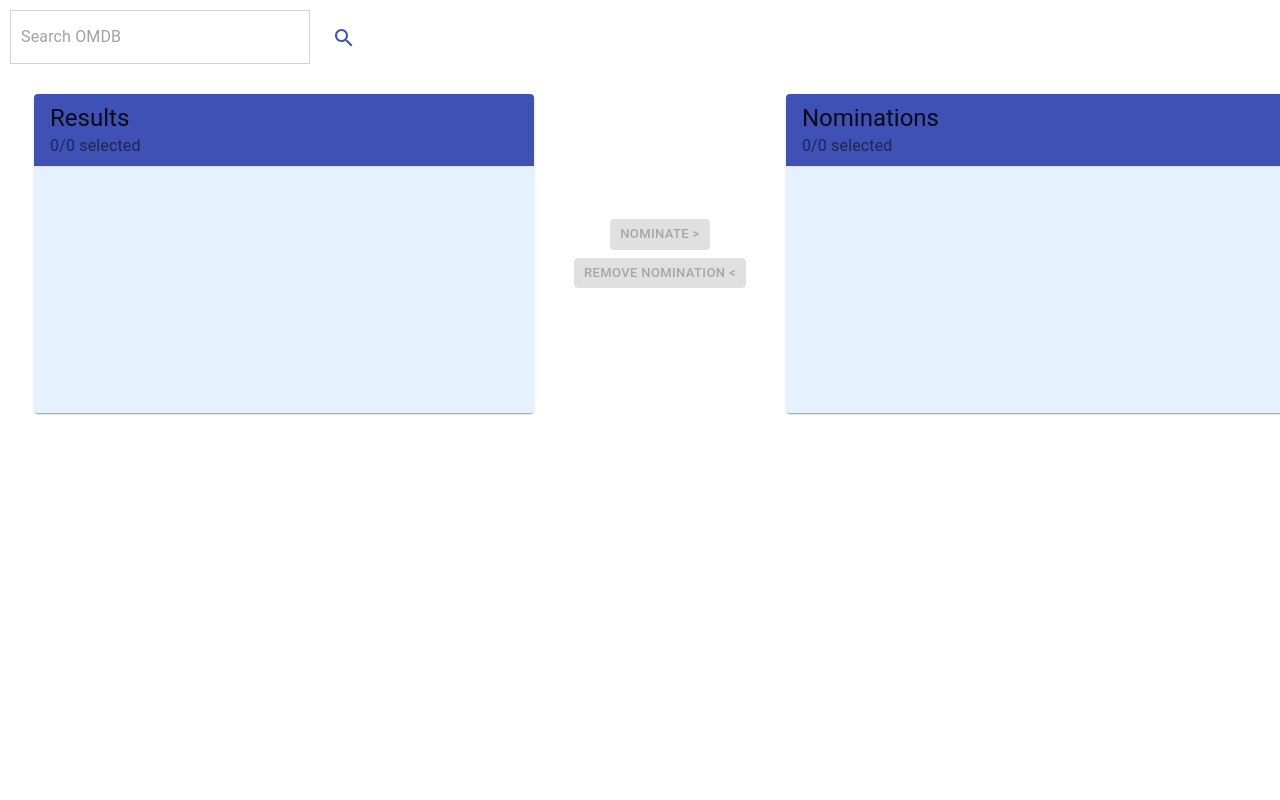
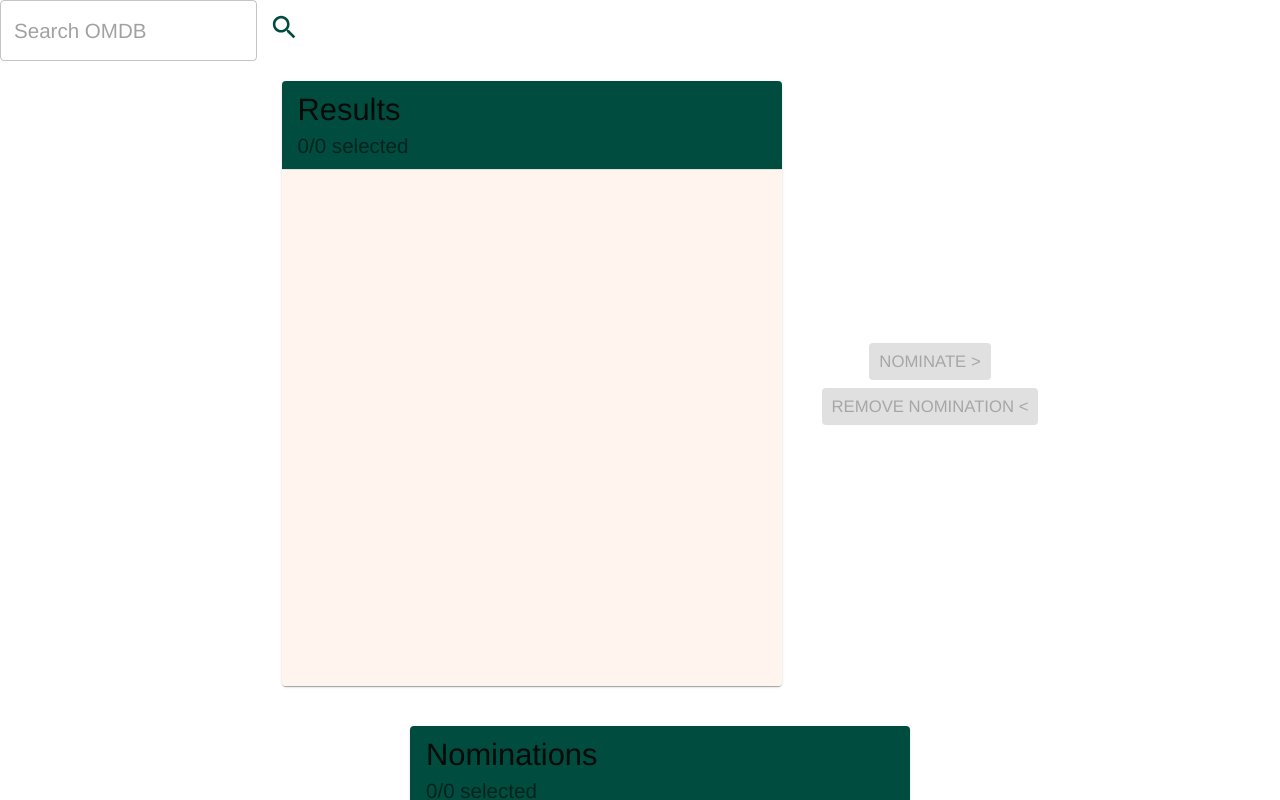
Before and after one commit to 233eric/Shopify, a React (Create React App) app: page / in a window 1280 px wide. Shown: the top 800 px of the page. Built offline with nearby package versions, Linux system fonts and the light colour scheme.

Commit message:
added theme and animations, fixed duplicate movies bug

```diff
--- a/public/index.html
+++ b/public/index.html
@@ -24,7 +24,7 @@
       work correctly both with client-side routing and a non-root public URL.
       Learn how to configure a non-root public URL by running `npm run build`.
     -->
-    <title>React App</title>
+    <title>The Shoppies</title>
   </head>
   <body>
     <noscript>You need to enable JavaScript to run this app.</noscript>
--- a/src/App.js
+++ b/src/App.js
@@ -1,20 +1,39 @@
 import React from "react";
 import { withStyles } from '@material-ui/core/styles';
 import { getMovies } from "./utils/apiHelper";
-import InputBase from '@material-ui/core/InputBase';
+import TextField from '@material-ui/core/TextField';
 import IconButton from '@material-ui/core/IconButton';
 import SearchIcon from '@material-ui/icons/Search';
 import Results from './components/results'
+import { createMuiTheme, makeStyles, ThemeProvider } from '@material-ui/core/styles';
 
-const useStyles = {
+
+const theme = createMuiTheme({
+  typography: {
+    fontSize: 18,
+    fontFamily:  "Helvetica, Arial, sans-serif",
+    fontWeightBold: 800
+  },
+  palette: {
+    primary: {
+      main: "#004c3f",
+      background: "#FFF5EE"
+    },
+    secondary: {
+      main: "#008060",
+    },
+  },
+});
+
+const useStyles = makeStyles((theme) => ({
+
   input: {
     width: 300,
-    border: '1px solid #ced4da',
     fontSize: 16,
     padding: 10,
     margin: 10
   },
-};
+}));
 
 class App extends React.Component {
   constructor(props) {
@@ -31,6 +50,7 @@ class App extends React.Component {
   };
 
   handleSearch = async (search) => {
+
     const moviesData =  await getMovies(search);
     if (moviesData.Response === "True") {
       this.setState({
@@ -47,9 +67,12 @@ class App extends React.Component {
     const { classes } = this.props;
 
     return (
-      <div>
-        <InputBase
+      <ThemeProvider theme={theme}>
+        <TextField
+          variant="outlined"
           className={classes.input}
+          error={this.state.showError}
+          helperText={this.state.showError && "No Search Results Found"}
           placeholder="Search OMDB"
           onChange={e => this.updateInput(e.target.value)}
           value={this.state.input}
@@ -62,9 +85,8 @@ class App extends React.Component {
         <IconButton color="primary" variant="contained" onClick={() => this.handleSearch(this.state.input)}>
           <SearchIcon />
         </IconButton>
-        {this.state.showError ? <p>No Search Results Found</p> : null}
         <Results moviesData={this.state.moviesData} />
-      </div>
+      </ThemeProvider>
     );
   }
 }
--- a/src/components/results.js
+++ b/src/components/results.js
@@ -11,6 +11,9 @@ import Checkbox from '@material-ui/core/Checkbox';
 import Button from '@material-ui/core/Button';
 import Divider from '@material-ui/core/Divider';
 import Alert from '@material-ui/lab/Alert';
+import Zoom from '@material-ui/core/Zoom';
+import Collapse from '@material-ui/core/Collapse';
+
 
 
 const useStyles = makeStyles((theme) => ({
@@ -23,11 +26,13 @@ const useStyles = makeStyles((theme) => ({
   },
   list: {
     width: 500,
-    height: 230,
-    backgroundColor: '#e3f2fd',
+    height: 500,
+    color: theme.palette.secondary.main,
+    backgroundColor: theme.palette.primary.background,
     overflow: 'auto',
   },
   button: {
+    backgroundColor: theme.palette.secondary.main,
     margin: theme.spacing(0.5, 0),
   },
 }));
@@ -81,10 +86,9 @@ export default function TransferList(props) {
   };
 
   React.useEffect(() => {
-    const mappedTestArr = props.moviesData.map((d) => `${d.Title} (${d.Year})`);
+    const mappedTestArr = props.moviesData.map((d) => `${d.Title} (${d.Year})`).filter((e)  => !right.includes(e));
     setLeft(mappedTestArr);
-    setRight([]);
-  },[props.moviesData]);
+  },[props.moviesData, right]);
 
   React.useEffect(() => {
     if (right.length === 5) {
@@ -106,11 +110,14 @@ export default function TransferList(props) {
         subheader={`${numberOfChecked(items)}/${items.length} selected`}
       />
       <Divider />
+        <Collapse appear in={banner && title === "Nominations"} timeout={1500}>
+          <Alert severity="success">You Have Nominated 5 Movies!</Alert>
+        </Collapse>
       <List className={classes.list} dense component="div" role="list">
         {items.map((value) => {
           const labelId = `transfer-list-all-item-${value}-label`;
 
-          return (
+          return (<Zoom in timeout={1000}>
             <ListItem key={value} role="listitem" button onClick={handleToggle(value)}>
               <ListItemText id={labelId} primary={value} />
               <ListItemIcon>
@@ -122,6 +129,7 @@ export default function TransferList(props) {
                 />
               </ListItemIcon>
             </ListItem>
+          </Zoom>
           );
         })}
         <ListItem />
@@ -131,7 +139,6 @@ export default function TransferList(props) {
 
   return (
     <>
-      {banner ? <Alert severity="success">You Have Nominated 5 Movies!</Alert> : null}
       <Grid container spacing={5} justify="center" alignItems="center" className={classes.root}>
         <Grid item>{customList('Results', left)}</Grid>
         <Grid item>
```
Also changed, not shown: src/components/nominations.js (deleted, +0 -76 lines), 1 other file (tests, documents, lock files or other folders).
